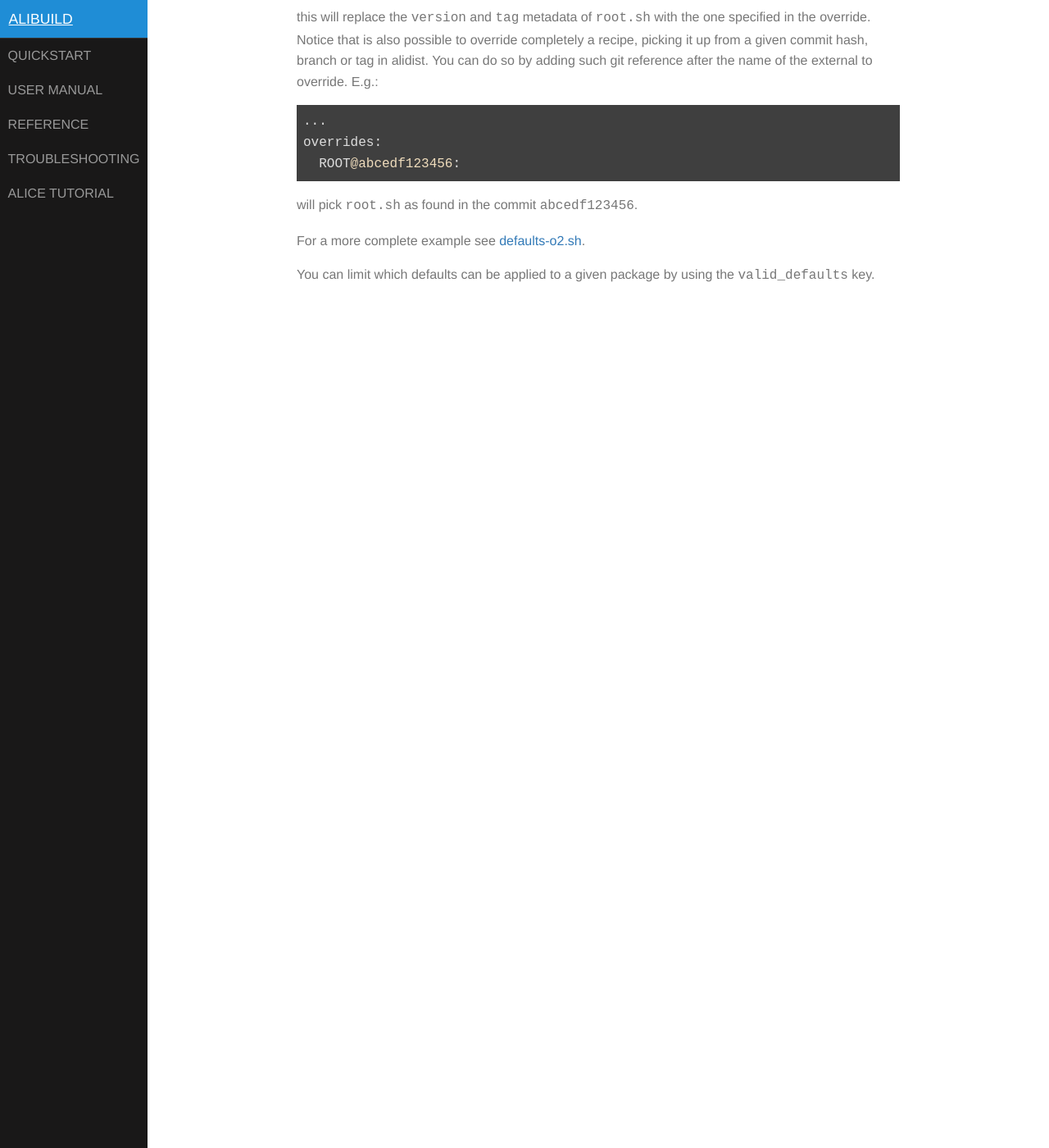
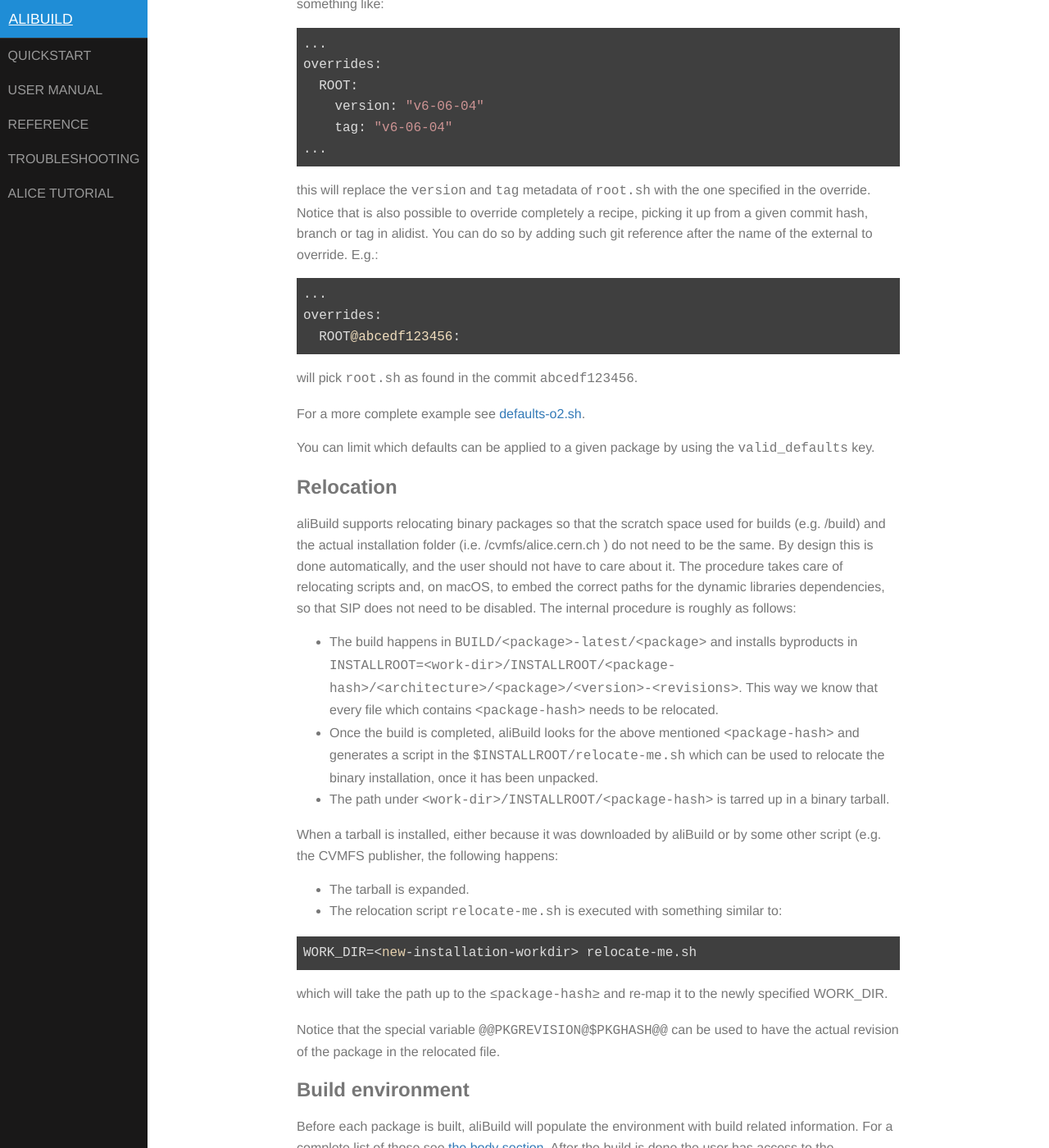
Before and after one commit to alisw/alibuild, a Jekyll site: the page built from docs/reference.markdown, in a window 1280 px wide and 1400 px high, scrolled down 4985 px. Shown: the whole window at 82% size. Built offline with Jekyll 4.4.1, drawn with Linux system fonts in a browser that asks for light colours; some of the changed text lies outside the part shown.

Commit message:
aliBuild/docs - reference section, TOC (#609)

````diff
--- a/docs/reference.markdown
+++ b/docs/reference.markdown
@@ -4,7 +4,14 @@
 layout: main
 ---
 
-## Recipes format
+1. [Recipe formats](#recipe-formats)
+    1. [The header](#the-header)
+    2. [The body](#the-body)
+    3. [Defaults, common requirements for builds](#defaults)
+2. [Relocation](#relocation)
+3. [Known issues](#known-issues)
+
+## Recipe formats
 
 The recipes are found in the a separate repository. The repository can be
 specified via the `-c` option and defaults to _alidist_.
@@ -173,7 +180,8 @@
  - `<PACKAGE>_REVISION`: package build number.
  - `<PACKAGE>_HASH`: hash of the recipe used to build the package.
 
-### Defaults
+### Defaults, common requirements for builds
+{ :defaults }
 
 aliBuild uses a special file, called `defaults-release.sh` which will be
 included as a build requires of any recipe. This is in general handy to
@@ -233,3 +241,72 @@
 
 You can limit which defaults can be applied to a given package by using the
 `valid_defaults` key.
+
+## Relocation
+
+aliBuild supports relocating binary packages so that the scratch space used for builds (e.g. /build) and the actual installation folder (i.e. /cvmfs/alice.cern.ch ) do not need to be the same. By design this is done automatically, and
+the user should not have to care about it. The procedure takes care of relocating scripts and, on macOS, to embed the correct paths for the dynamic libraries dependencies, so that SIP does not need to be disabled. The internal procedure is
+roughly as follows:
+
+* The build happens in `BUILD/<package>-latest/<package>` and installs byproducts in `INSTALLROOT=<work-dir>/INSTALLROOT/<package-hash>/<architecture>/<package>/<version>-<revisions>`. This way we know that every file which contains `<package-hash>` needs to be relocated.
+* Once the build is completed, aliBuild looks for the above mentioned `<package-hash>` and generates a script in the `$INSTALLROOT/relocate-me.sh` which can be used to relocate the binary installation, once it has been unpacked.
+* The path under `<work-dir>/INSTALLROOT/<package-hash>` is tarred up in a binary tarball.
+
+When a tarball is installed, either because it was downloaded by aliBuild or by some other script (e.g. the CVMFS publisher, the following happens:
+
+* The tarball is expanded.
+* The relocation script `relocate-me.sh` is executed with something similar to:
+
+```
+WORK_DIR=<new-installation-workdir> relocate-me.sh
+```
+
+which will take the path up to the `≤package-hash≥` and re-map it to the newly specified WORK_DIR.
+
+Notice that the special variable `@@PKGREVISION@$PKGHASH@@` can be used to have the actual revision of the package in the relocated file.
+
+## Build environment
+
+Before each package is built, aliBuild will populate the environment with build related information. For a complete list of those see [the body section](#the-body). After the build is done the user has access to the environment of the build by sourcing the `<work-dir>/<architecture>/<package>/<version>/etc/profile.d/init.sh` file. E.g.:
+
+```bash
+WORK_DIR=<work-dir> source <work-dir>/<architecture>/<package>/<version>/etc/profile.d/init.sh
+```
+
+Notice that for development packages, we also generate a `.envrc` file in `<work-dir>/BUILD/<package>-<version>/<package>/.envrc` which can be used to load the build environment via [direnv](https://direnv.net), e.g. for easy IDE integration (see for example https://aliceo2group.github.io/advanced/ides.html).
+
+## Runtime environment
+
+Runtime environment is usually provided via [environment modules](https://modules.readthedocs.io/en/latest/). While the build environment is automatically generated, it is responsibility of the recipe to create a module file in `$INSTALLROOT/etc/modulefiles/$PKGNAME`. For example:
+
+```
+# ModuleFile
+mkdir -p etc/modulefiles
+cat > etc/modulefiles/$PKGNAME <<EoF
+#%Module1.0
+proc ModulesHelp { } {
+   global version
+   puts stderr "ALICE Modulefile for $PKGNAME $PKGVERSION-@@PKGREVISION@$PKGHASH@@"
+}
+set version $PKGVERSION-@@PKGREVISION@$PKGHASH@@
+module-whatis "ALICE Modulefile for $PKGNAME $PKGVERSION-@@PKGREVISION@$PKGHASH@@"
+# Dependencies
+module load BASE/1.0                                                                      \\
+             ${BOOST_REVISION:+boost/$BOOST_VERSION-$BOOST_REVISION}                      \\
+             ${FAIRLOGGER_REVISION:+FairLogger/$FAIRLOGGER_VERSION-$FAIRLOGGER_REVISION}  \\
+             ${ZEROMQ_REVISION:+ZeroMQ/$ZEROMQ_VERSION-$ZEROMQ_REVISION}                  \\
+             ${ASIOFI_REVISION:+asiofi/$ASIOFI_VERSION-$ASIOFI_REVISION}                  \\
+             ${DDS_REVISION:+DDS/$DDS_VERSION-$DDS_REVISION}
+# Our environment
+set FAIRMQ_ROOT \$::env(BASEDIR)/$PKGNAME/\$version
+prepend-path PATH \$FAIRMQ_ROOT/bin
+prepend-path LD_LIBRARY_PATH \$FAIRMQ_ROOT/lib
+EoF
+MODULEDIR="$INSTALLROOT/etc/modulefiles"
+mkdir -p $MODULEDIR && rsync -a --delete etc/modulefiles/ $MODULEDIR
+```
+
+Please keep in mind the following reccomendation when writing the modulefile:
+
+* Do not use runtime environment variables which are usually not set by a given tool. For example avoid exposing `<package>_ROOT`. This is because if we build in a mode where system dependencies are used, we cannot rely on their presence.
+* Use `<package>_REVISION` to guard inclusion of extra dependencies. This will make sure that only dependencies which were actually built via `aliBuild` will be included in the modulefile.
````
